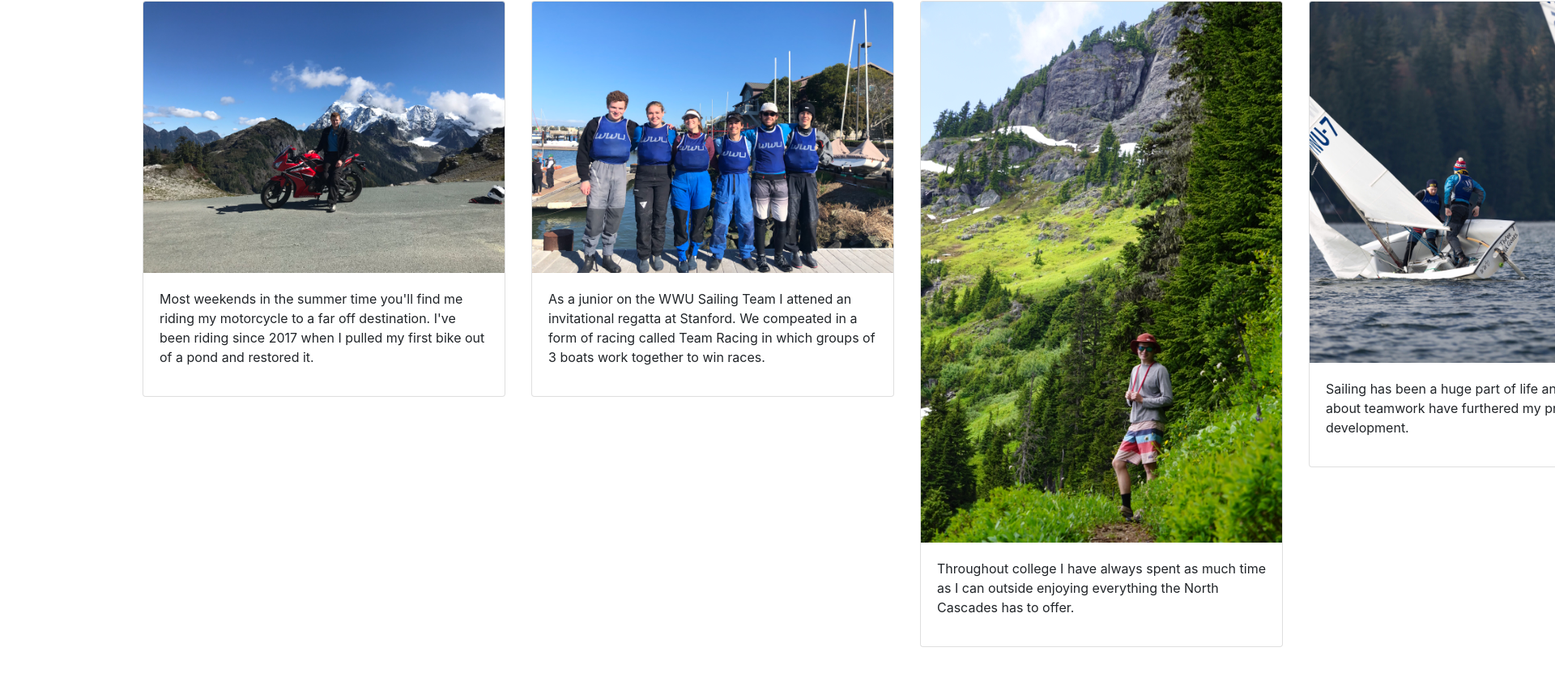
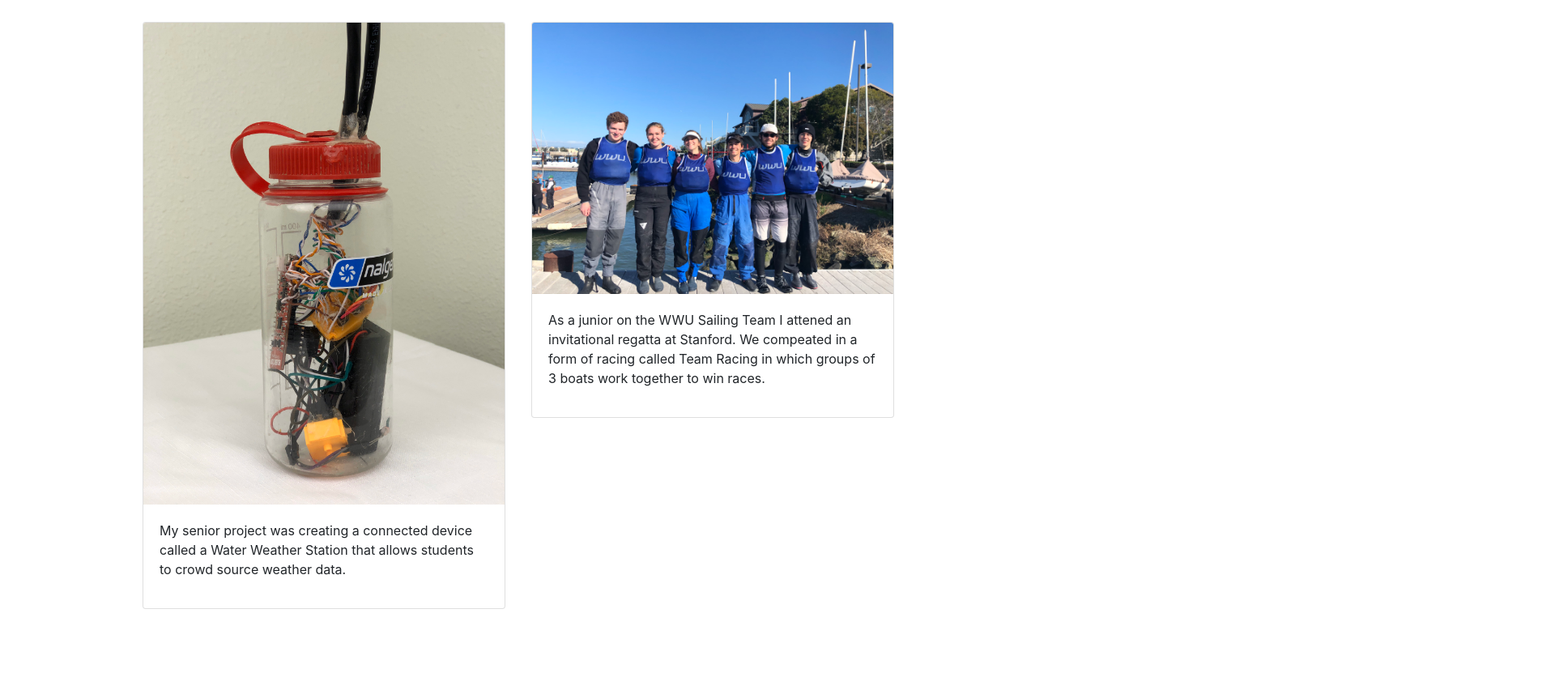
Before and after one commit to hbod8/angular-resume, an Angular app: page / in a window 1280 px wide. Shown: the part 1723-2554 px from the top of the page at 81% size, 1920 px wide, since content can reach past the window. After the commit the page ends 2491 px from the top, so only its background shows below. Built offline with nearby package versions, Linux system fonts and the light colour scheme.

Commit message:
Added tutor as experience, and removed interest items.

```diff
--- a/src/app/app.component.css
+++ b/src/app/app.component.css
@@ -13,9 +13,9 @@
     padding: 1em;
   }
   .resume-card-container {
-    max-height: 120vh;
+    max-height: 110vh;
   }
   .interest-card-container {
-    max-height: 120vh;
+    max-height: 80vh;
   }
 }
--- a/src/app/app.component.html
+++ b/src/app/app.component.html
@@ -50,6 +50,11 @@
             <p class="h5 card-title">Full Stack Developer</p>
             <p class="h6 card-title">Huurb LLC - 2018 - 2020</p>
             <p class="card-text">Lead technology developer in charge of developing an application stack for processing requests, users and business data.</p>
+          </li>
+          <li class="list-group-item">
+            <p class="h5 card-title">Computer Science Tutor</p>
+            <p class="h6 card-title">Western Washington University - Spring 2021</p>
+            <p class="card-text">Assisted students in completing assignments and understanding computer science topics.</p>
           </li>
           <li class="list-group-item">
             <p class="h5 card-title">Lead Sailing Instructor</p>
@@ -172,9 +177,9 @@
   <div class="interest-card-container d-xl-flex align-content-between flex-column flex-wrap">
     <div class="resume-card">
       <div class="mt-3 card">
-        <img src="../assets/bike.jpg" alt="Motorcycle at Artists Point WA." class="card-img-top">
+        <img src="../assets/buoy.jpg" alt="Motorcycle at Artists Point WA." class="card-img-top">
         <div class="card-body">
-          <p>Most weekends in the summer time you'll find me riding my motorcycle to a far off destination. I've been riding since 2017 when I pulled my first bike out of a pond and restored it.</p>
+          <p>My senior project was creating a connected device called a Water Weather Station that allows students to crowd source weather data.</p>
         </div>
       </div>
     </div>
@@ -186,21 +191,5 @@
         </div>
       </div>
     </div>
-    <div class="resume-card">
-      <div class="mt-3 card">
-        <img src="../assets/hiking.jpg" alt="Motorcycle at Artists Point WA." class="card-img-top">
-        <div class="card-body">
-          <p>Throughout college I have always spent as much time as I can outside enjoying everything the North Cascades has to offer.</p>
-        </div>
-      </div>
-    </div>
-    <div class="resume-card">
-      <div class="mt-3 card">
-        <img src="../assets/sailing.jpg" alt="Motorcycle at Artists Point WA." class="card-img-top">
-        <div class="card-body">
-          <p>Sailing has been a huge part of life and the lessons about teamwork have furthered my professional development.</p>
-        </div>
-      </div>
-    </div>
   </div>
 </div>
```
Also changed, not shown: src/assets/buoy.jpg (added).
